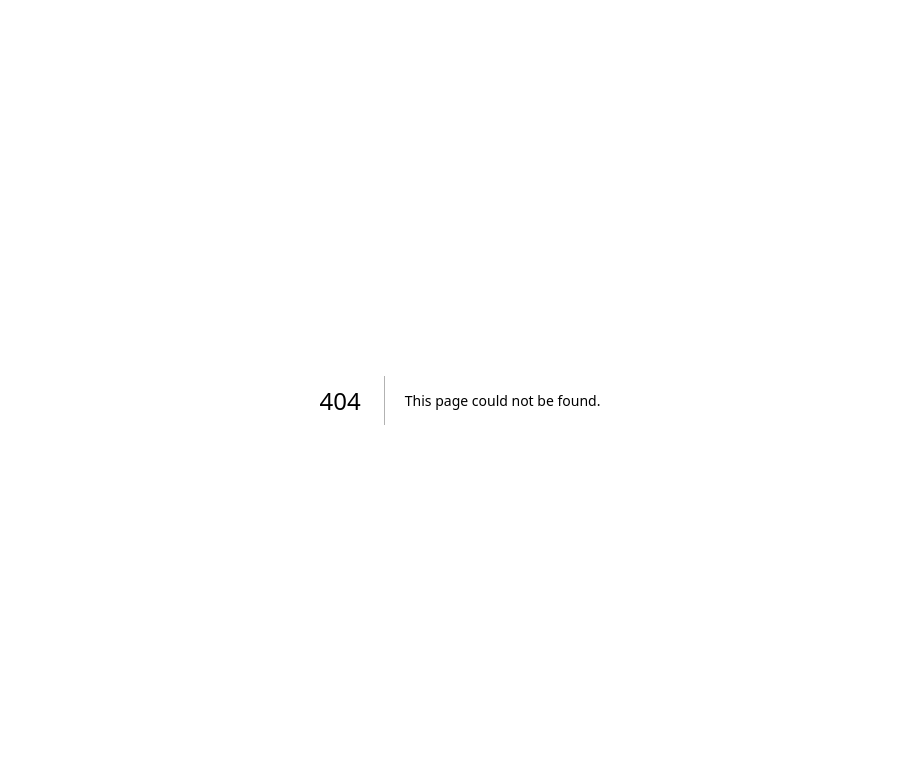
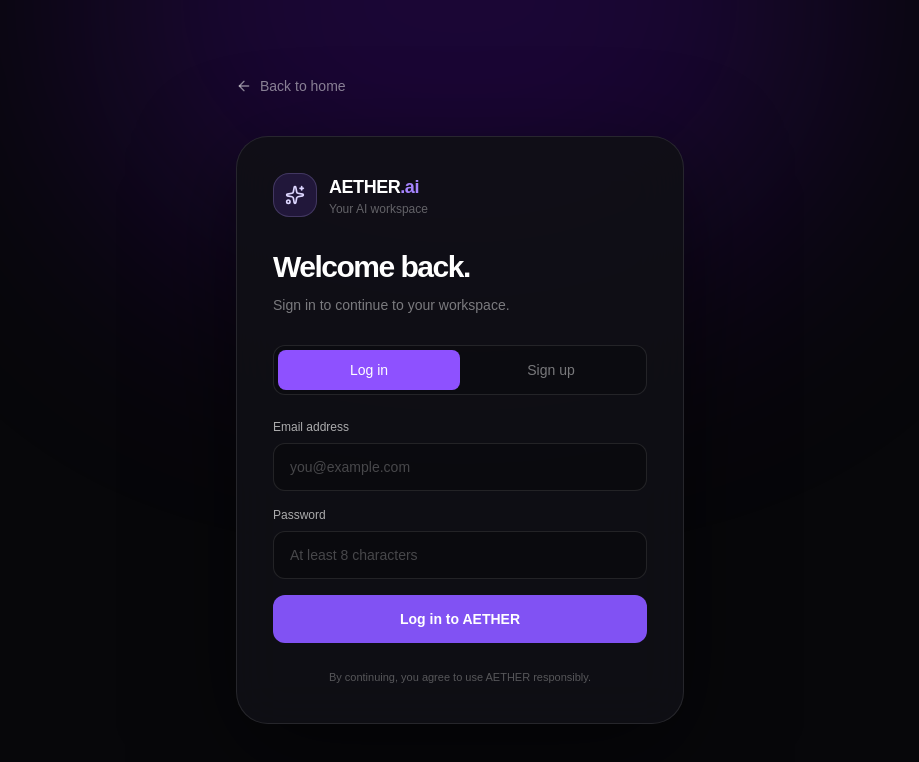
Before and after one commit to zyvenzn/aether-ai-, a Next.js app: page /login in a window 1280 px wide. Before the commit this address had no page. Shown: the top 762 px of the page, without its empty margins (180-1099 px from the left). Built offline with nearby package versions, Linux system fonts and the light colour scheme.

Commit message:
feat(auth): add Supabase email authentication

```diff
--- /dev/null
+++ b/app/login/page.tsx
@@ -0,0 +1,98 @@
+"use client";
+
+import { FormEvent, useState } from "react";
+import Link from "next/link";
+import { useRouter, useSearchParams } from "next/navigation";
+import { ArrowLeft, LoaderCircle, Sparkles } from "lucide-react";
+import { createClient } from "@/lib/supabase/client";
+
+export default function LoginPage() {
+  const router = useRouter();
+  const searchParams = useSearchParams();
+  const [mode, setMode] = useState<"login" | "signup">("login");
+  const [email, setEmail] = useState("");
+  const [password, setPassword] = useState("");
+  const [busy, setBusy] = useState(false);
+  const [message, setMessage] = useState("");
+  const [error, setError] = useState("");
+
+  async function handleSubmit(event: FormEvent<HTMLFormElement>) {
+    event.preventDefault();
+    setBusy(true);
+    setError("");
+    setMessage("");
+
+    try {
+      const supabase = createClient();
+      if (mode === "login") {
+        const { error: authError } = await supabase.auth.signInWithPassword({
+          email: email.trim(),
+          password,
+        });
+        if (authError) throw authError;
+        router.replace(searchParams.get("next") || "/chat");
+        router.refresh();
+      } else {
+        const { data, error: authError } = await supabase.auth.signUp({
+          email: email.trim(),
+          password,
+          options: {
+            emailRedirectTo: `${window.location.origin}/auth/callback?next=/chat`,
+          },
+        });
+        if (authError) throw authError;
+        if (data.session) {
+          router.replace("/chat");
+          router.refresh();
+        } else {
+          setMessage("Akun berhasil dibuat. Cek email lu untuk konfirmasi sebelum login.");
+        }
+      }
+    } catch (err) {
+      setError(err instanceof Error ? err.message : "Autentikasi gagal. Coba lagi.");
+    } finally {
+      setBusy(false);
+    }
+  }
+
+  return (
+    <main className="relative flex min-h-screen items-center justify-center overflow-hidden bg-[#07070A] px-5 py-12 text-white">
+      <div className="pointer-events-none absolute left-1/2 top-[-18rem] h-[36rem] w-[48rem] -translate-x-1/2 rounded-full bg-violet-700/20 blur-[130px]" />
+      <div className="relative w-full max-w-md">
+        <Link href="/" className="mb-10 inline-flex items-center gap-2 text-sm text-white/50 transition hover:text-white">
+          <ArrowLeft className="h-4 w-4" /> Back to home
+        </Link>
+        <div className="rounded-[2rem] border border-white/10 bg-[#101016]/90 p-7 shadow-[0_30px_100px_rgba(0,0,0,.5)] backdrop-blur-xl sm:p-9">
+          <div className="mb-8 flex items-center gap-3">
+            <span className="flex h-11 w-11 items-center justify-center rounded-2xl border border-violet-300/20 bg-violet-500/15 text-violet-200"><Sparkles className="h-5 w-5" /></span>
+            <div><p className="text-lg font-semibold tracking-tight">AETHER<span className="text-violet-400">.ai</span></p><p className="text-xs text-white/35">Your AI workspace</p></div>
+          </div>
+
+          <h1 className="text-3xl font-semibold tracking-[-.05em]">{mode === "login" ? "Welcome back." : "Create your account."}</h1>
+          <p className="mt-2 text-sm leading-6 text-white/45">{mode === "login" ? "Sign in to continue to your workspace." : "Create an account to start using AETHER."}</p>
+
+          <div className="mt-7 grid grid-cols-2 rounded-xl border border-white/10 bg-black/20 p-1">
+            <button type="button" onClick={() => { setMode("login"); setError(""); setMessage(""); }} className={`rounded-lg px-3 py-2.5 text-sm font-medium transition ${mode === "login" ? "bg-violet-500 text-white" : "text-white/45 hover:text-white"}`}>Log in</button>
+            <button type="button" onClick={() => { setMode("signup"); setError(""); setMessage(""); }} className={`rounded-lg px-3 py-2.5 text-sm font-medium transition ${mode === "signup" ? "bg-violet-500 text-white" : "text-white/45 hover:text-white"}`}>Sign up</button>
+          </div>
+
+          <form onSubmit={handleSubmit} className="mt-6 space-y-4">
+            <label className="block text-xs font-medium text-white/65">Email address
+              <input type="email" required autoComplete="email" value={email} onChange={(e) => setEmail(e.target.value)} placeholder="you@example.com" className="mt-2 h-12 w-full rounded-xl border border-white/10 bg-black/25 px-4 text-sm text-white outline-none transition placeholder:text-white/25 focus:border-violet-400/60" />
+            </label>
+            <label className="block text-xs font-medium text-white/65">Password
+              <input type="password" required minLength={8} autoComplete={mode === "login" ? "current-password" : "new-password"} value={password} onChange={(e) => setPassword(e.target.value)} placeholder="At least 8 characters" className="mt-2 h-12 w-full rounded-xl border border-white/10 bg-black/25 px-4 text-sm text-white outline-none transition placeholder:text-white/25 focus:border-violet-400/60" />
+            </label>
+            {error && <p role="alert" className="rounded-xl border border-red-400/20 bg-red-400/10 px-3 py-2.5 text-xs leading-5 text-red-300">{error}</p>}
+            {message && <p role="status" className="rounded-xl border border-emerald-400/20 bg-emerald-400/10 px-3 py-2.5 text-xs leading-5 text-emerald-300">{message}</p>}
+            <button disabled={busy} type="submit" className="flex h-12 w-full items-center justify-center gap-2 rounded-xl bg-[#8152F3] text-sm font-semibold transition hover:bg-[#925FFF] disabled:cursor-not-allowed disabled:opacity-60">
+              {busy && <LoaderCircle className="h-4 w-4 animate-spin" />}
+              {busy ? "Please wait..." : mode === "login" ? "Log in to AETHER" : "Create account"}
+            </button>
+          </form>
+          <p className="mt-6 text-center text-[11px] leading-5 text-white/30">By continuing, you agree to use AETHER responsibly.</p>
+        </div>
+      </div>
+    </main>
+  );
+}
```
